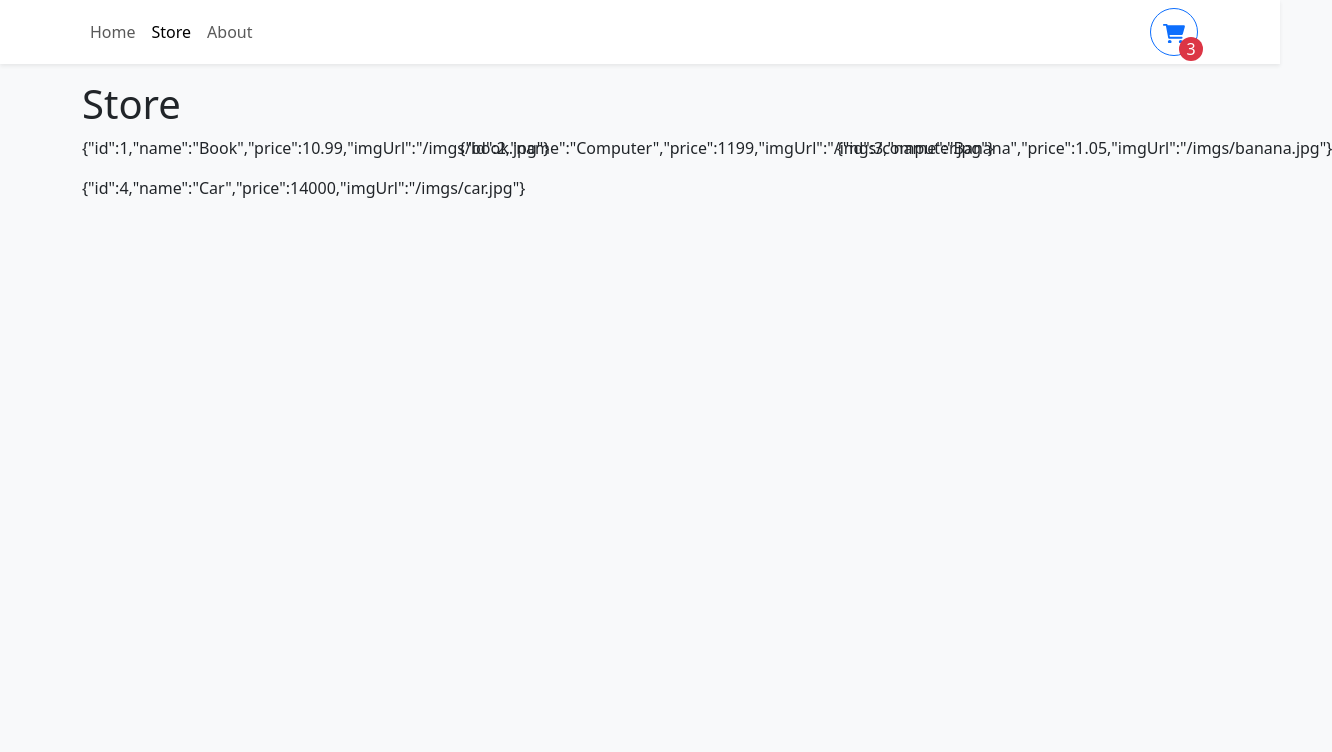
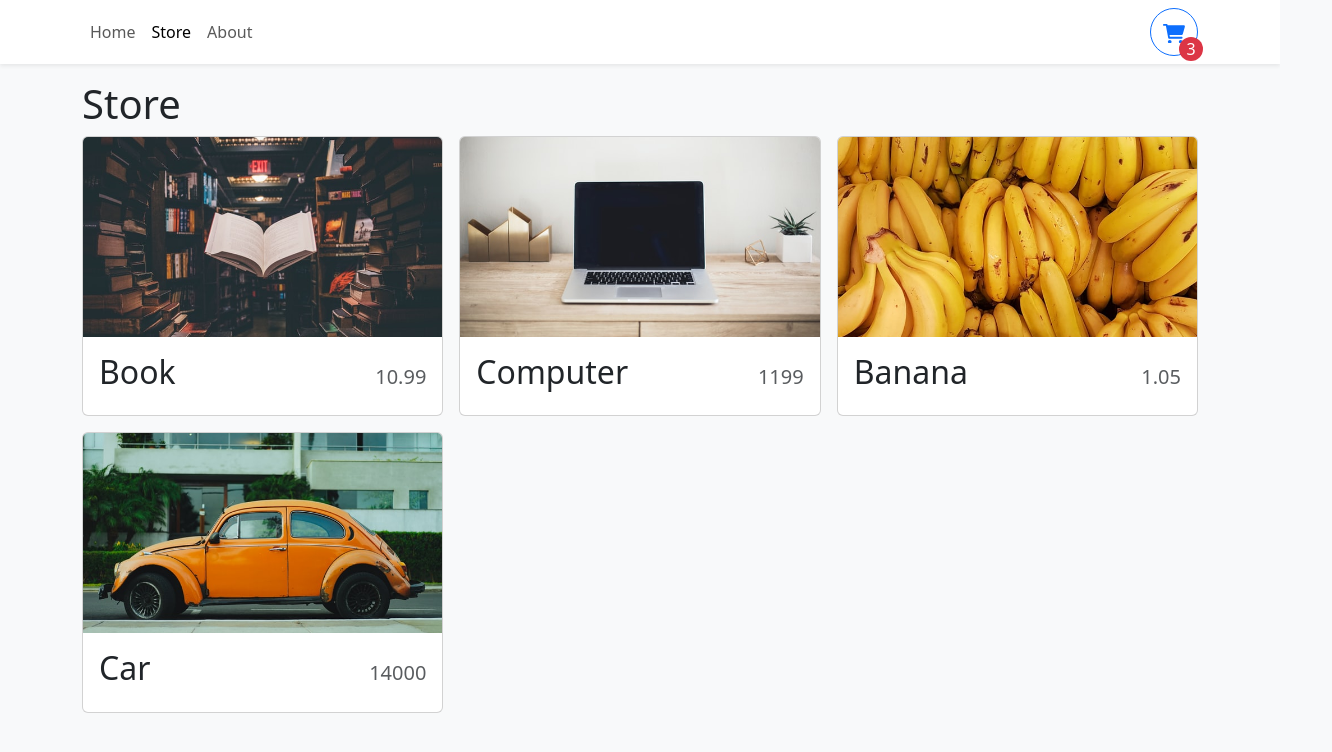
Before and after one commit to Dmitry27Zh/react-ts-shopping-cart, a React (Vite) app: page /store in a window 1280 px wide. Shown: the top 752 px of the page, 1332 px wide, since content can reach past the window. Built offline with nearby package versions, Linux system fonts and the light colour scheme.

Commit message:
Start StoreItem

```diff
--- /dev/null
+++ b/src/components/StoreItem.tsx
@@ -0,0 +1,31 @@
+import { Card } from 'react-bootstrap'
+
+type StoreItemProps = {
+  id: number
+  name: string
+  price: number
+  imgUrl: string
+}
+
+const StoreItem = ({ id, name, price, imgUrl }: StoreItemProps) => {
+  return (
+    <Card>
+      <Card.Img
+        variant="top"
+        src={imgUrl}
+        height="200px"
+        style={{
+          objectFit: 'cover',
+        }}
+      />
+      <Card.Body className="d-flex flex-column">
+        <Card.Title className="d-flex justify-content-between align-items-baseline nb-4">
+          <span className="fs-2">{name}</span>
+          <span className="ms-2 text-muted">{price}</span>
+        </Card.Title>
+      </Card.Body>
+    </Card>
+  )
+}
+
+export default StoreItem
--- a/src/pages/Store.tsx
+++ b/src/pages/Store.tsx
@@ -1,5 +1,6 @@
 import { Col, Row } from 'react-bootstrap'
 import storeItems from '../data/items.json'
+import StoreItem from '../components/StoreItem'
 
 const Store = () => {
   return (
@@ -7,7 +8,9 @@
       <h1>Store</h1>
       <Row className="g-3" md={2} xs={1} lg={3}>
         {storeItems.map((item) => (
-          <Col>{JSON.stringify(item)}</Col>
+          <Col key={item.id}>
+            <StoreItem {...item} />
+          </Col>
         ))}
       </Row>
     </>
```
